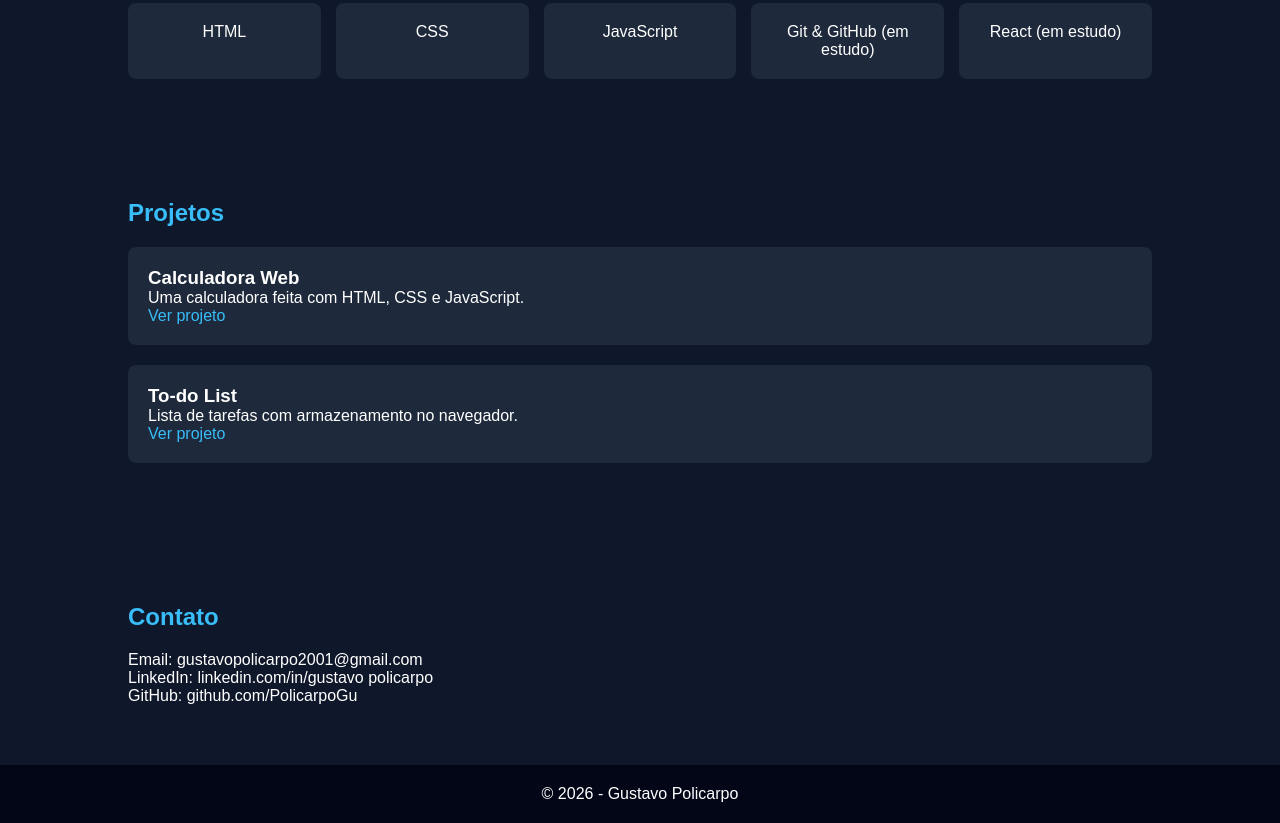
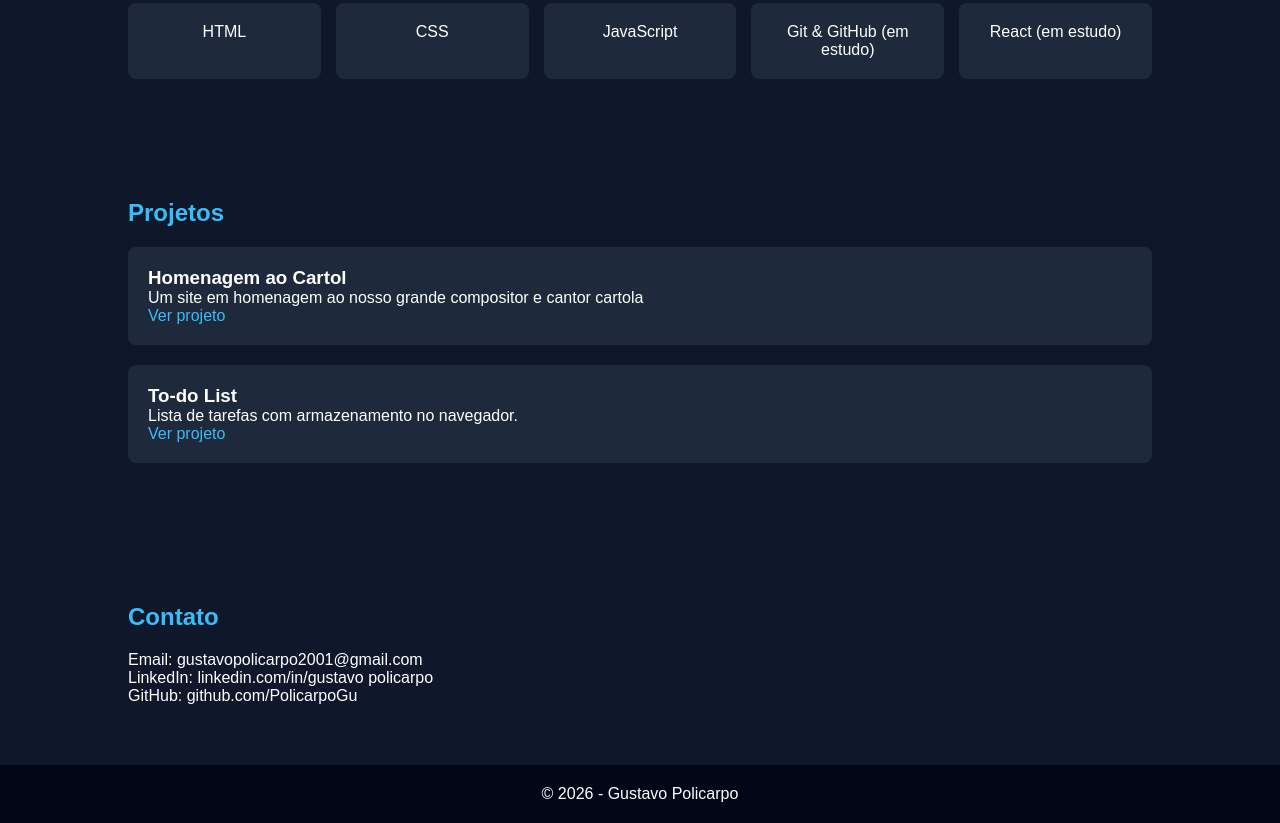
Before and after one commit to PolicarpoGu/meuportifolio, a plain HTML site: page index.html in a window 1280 px wide. Shown: the part 1109-1932 px from the top of the page. Drawn offline with Linux system fonts and the light colour scheme.

Commit message:
Revise project information and add tribute project
Updated project details and added a new project.

```diff
--- a/index.html
+++ b/index.html
@@ -37,9 +37,9 @@
     <h2>Projetos</h2>
 
     <div class="projeto">
-      <h3>Calculadora Web</h3>
-      <p>Uma calculadora feita com HTML, CSS e JavaScript.</p>
-      <a href="#" target="_blank">Ver projeto</a>
+      <h3>Homenagem ao Cartol </h3>
+      <p>Um site em homenagem ao nosso grande compositor e cantor cartola</p>
+      <a href="#https://policarpogu.github.io/tributo_cartola/" target="_blank">Ver projeto</a>
     </div>
 
     <div class="projeto">
```
